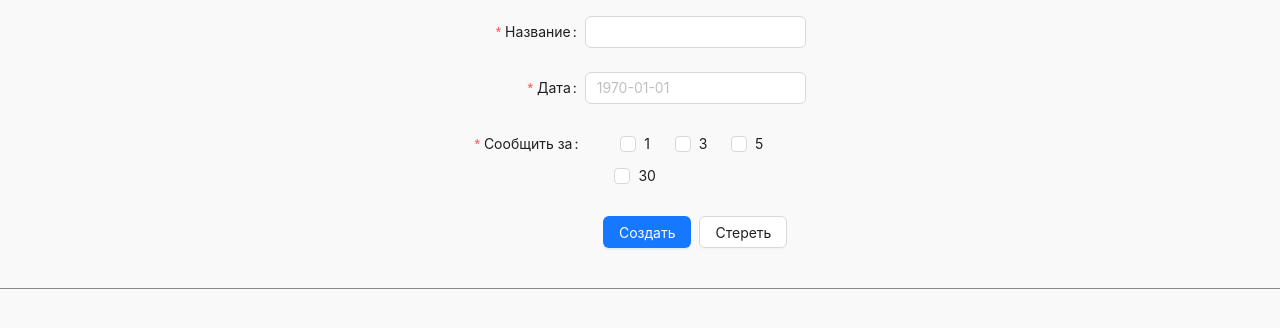
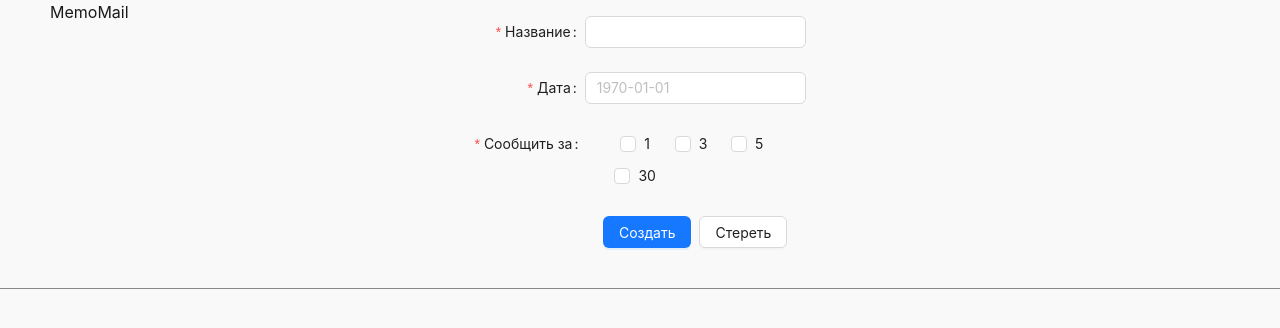
Before and after one commit to AlexSilverson/CKproject, a React (Vite) app in the folder frontend/: page /profile in a window 1280 px wide. Shown: the top 328 px of the page. Built offline with nearby package versions, Linux system fonts and the light colour scheme.

Commit message:
checking jwt

```diff
--- a/frontend/src/App.css
+++ b/frontend/src/App.css
@@ -65,7 +65,7 @@ body {
   position: fixed;
   top:0;
   left:0;
-  z-index: 100;
+  z-index: 90;
   border-bottom: #888888 1px solid;
   justify-content: center;
 }
@@ -356,3 +356,12 @@ p {
   justify-content: center;
   align-items: center;
 }
+
+header {
+  position: fixed;
+  top:0;
+  z-index: 100 ;
+  left:50px;
+  color: #1a1a1a;
+
+}
--- a/frontend/src/hooks/useAuth.tsx
+++ b/frontend/src/hooks/useAuth.tsx
@@ -2,6 +2,9 @@ import { createContext, useContext} from "react";
 // import { useNavigate } from "react-router-dom";
 // import { useLocalStorage } from './useLocalStorage';
 const AuthContext = createContext();
+
+
+
 //TODO : аунтефикация
 
 // export const AuthProvider = ({ children }) => {
--- a/frontend/src/models.ts
+++ b/frontend/src/models.ts
@@ -6,3 +6,8 @@ export interface RemindInfo {
     date: string;
 
 }
+
+export interface User {
+    id: number;
+    jwt: string;
+}
--- a/frontend/src/pages/loginPage.tsx
+++ b/frontend/src/pages/loginPage.tsx
@@ -1,16 +1,38 @@
 import {Button, Form, Input} from 'antd';
 // import React from 'react';
 import type { FormProps } from 'antd';
+import {useState} from "react";
 
 
 type FieldType = {
-    username?: string;
-    password?: string;
-    remember?: string;
+    username: string;
+    password: string;
 };
 
+
+
+
 const onFinish: FormProps<FieldType>['onFinish'] = (values) => {
-    console.log('Success:', values);
+    const [jwt, setJwt] = useState<string>();
+    fetch('http://localhost:8081/login', {
+        method: 'GET',
+        headers: {
+            'Content-Type': 'application/json',
+        },
+        body: JSON.stringify({
+            login: values.username,
+            password: values.password,
+        }),
+    })
+        .then(response => response.json())
+        .then(data => {
+            setJwt(`${data.result}`);
+            console.log(data.result, jwt);
+        })
+        .catch(error => {
+            console.error(error);
+            setJwt('Произошла ошибка при выполнении поиска');
+        });
 };
 
 const onFinishFailed: FormProps<FieldType>['onFinishFailed'] = (errorInfo) => {
@@ -18,6 +40,9 @@ const onFinishFailed: FormProps<FieldType>['onFinishFailed'] = (errorInfo) => {
 };
 
 function LoginPage(){
+
+    const [password, setPassword] = useState<string>('');
+    const [username, setUsername] = useState<string>('');
     return(
         <div className="loginForm">
 
@@ -38,7 +63,7 @@ function LoginPage(){
                     name="username"
                     rules={[{ required: true, message: 'Введите имя пользователя' }]}
                 >
-                    <Input />
+                    <Input value={username} onChange={(e) => setUsername(e.target.value)} />
                 </Form.Item>
 
                 <Form.Item<FieldType>
@@ -46,7 +71,7 @@ function LoginPage(){
                     name="password"
                     rules={[{ required: true, message: 'Please input your password!' }]}
                 >
-                    <Input.Password />
+                    <Input.Password value={password} onChange={(e) => setPassword(e.target.value)} />
                 </Form.Item>
 
                 {/*<Form.Item<FieldType>*/}
--- a/frontend/src/pages/profilePage.tsx
+++ b/frontend/src/pages/profilePage.tsx
@@ -17,13 +17,18 @@ const ProfilePage: React.FC = () => {
         console.log(reminders);
     }
 
-    return ( <div className="appContainer">
+    return (
+        <>
+            <header>MemoMail</header>
+            <div className="appContainer">
 
-            <ReminderInput message={message} date = {date} befores={befores} setBefores={setBefores} setDate={setDate} setMessage={setMessage} handleCreate={handleCreate}/>
-            <RemindersList reminders={reminders} setReminds={setReminders}/>
-            {/*<ReminderCard remind={message} reminds={remind[]} setReminds={}/>*/}
-        </div>
-        )
+                <ReminderInput message={message} date={date} befores={befores} setBefores={setBefores} setDate={setDate}
+                               setMessage={setMessage} handleCreate={handleCreate}/>
+                <RemindersList reminders={reminders} setReminds={setReminders}/>
+                {/*<ReminderCard remind={message} reminds={remind[]} setReminds={}/>*/}
+            </div>
+        </>
+    )
 }
 
 export default ProfilePage;
```
